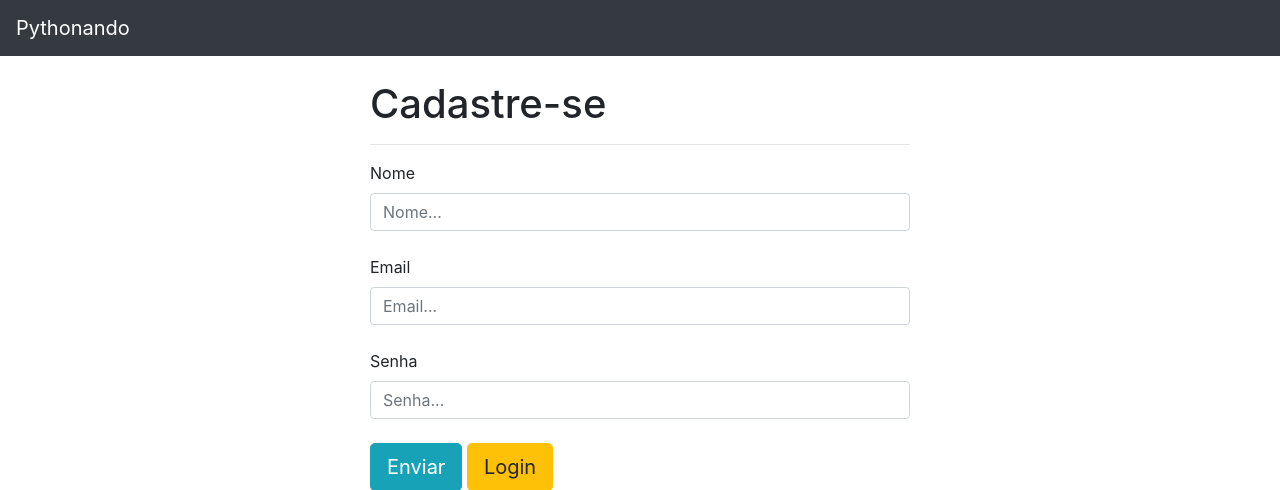
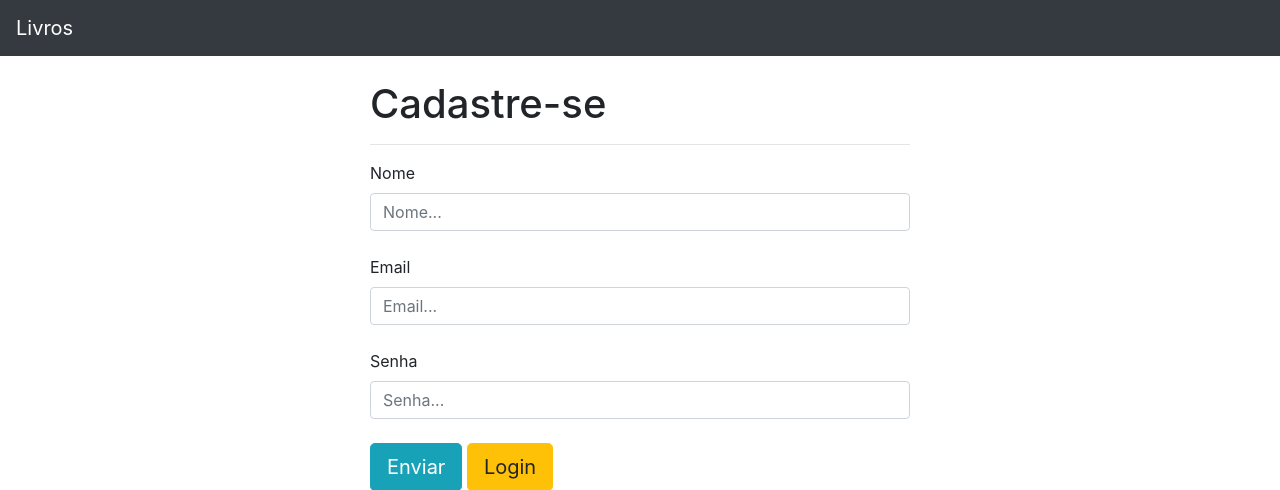
Before and after one commit to Cabom10/teste-biblioteca, a Django app: page /auth/cadastro/ in a window 1280 px wide. Shown: the top 490 px of the page. Run offline with Django 3.2, Linux system fonts and the light colour scheme.

Commit message:
Update base.html

```diff
--- a/templates/base.html
+++ b/templates/base.html
@@ -16,7 +16,7 @@
   <body>
 
     <nav class="navbar navbar-dark bg-dark">
-        <a class="navbar-brand" href="{% url 'home' %}">Pythonando</a>
+        <a class="navbar-brand" href="{% url 'home' %}">Livros</a>
         {% if usuario_logado %}
         <div class="dropdown show">
           <a class="btn btn-primary dropdown-toggle" href="#" role="button" id="dropdownMenuLink" data-toggle="dropdown" aria-haspopup="true" aria-expanded="false">
```
